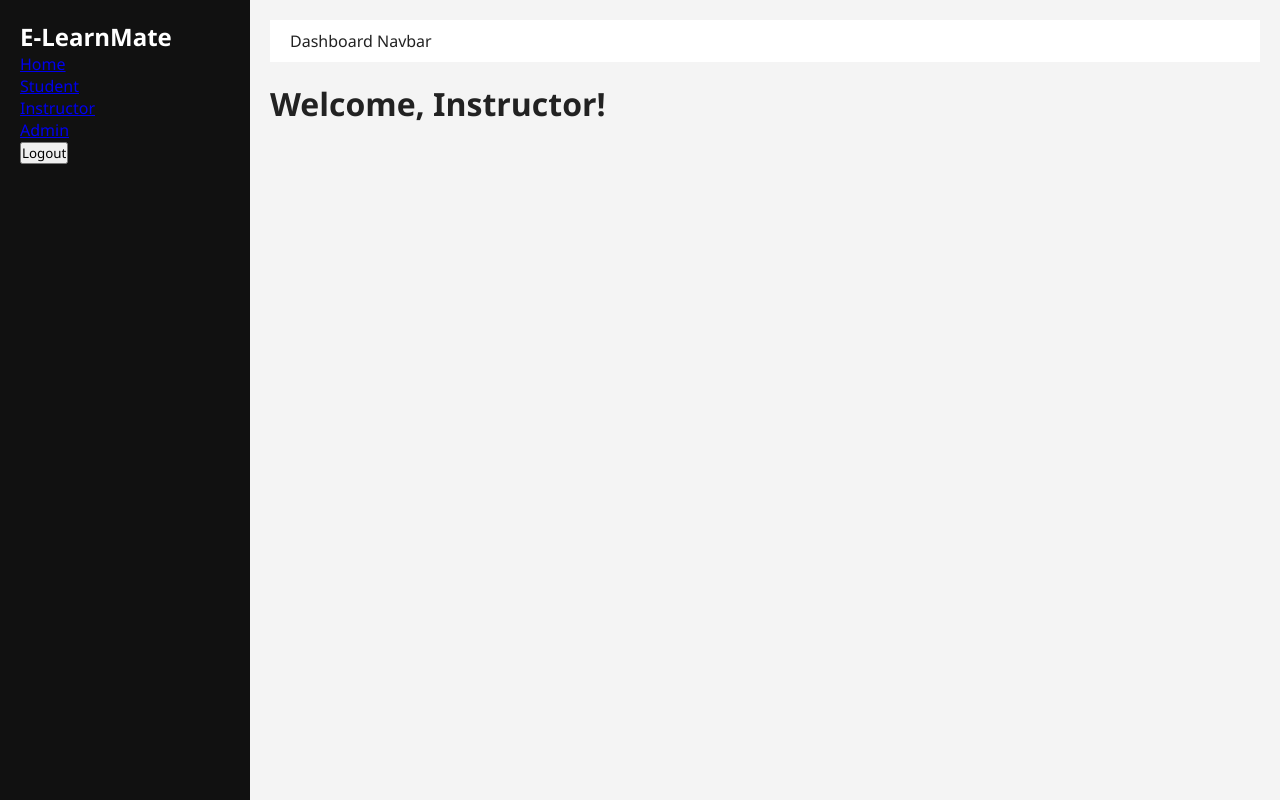
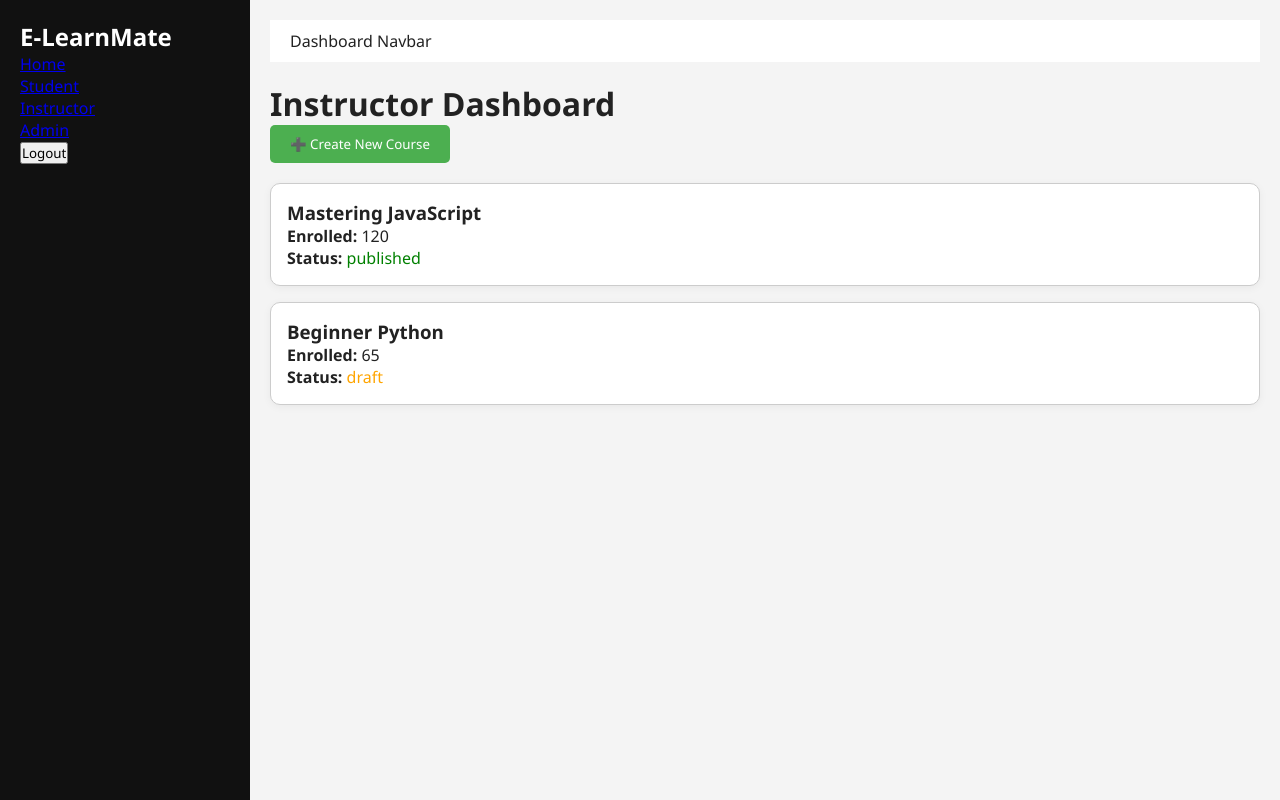
Before and after one commit to sahilwebdev21/E-LearnMate, a Next.js app in the folder frontend/: page /instructor in a window 1280 px wide. Built offline with nearby package versions, Linux system fonts and the light colour scheme.

Commit message:
`Instructor dashboard with course cards and create course button (static)`

```diff
--- /dev/null
+++ b/frontend/src/app/instructor/components/InstructorCourseCard.tsx
@@ -0,0 +1,28 @@
+'use client'
+
+import React from 'react'
+
+interface Props {
+  title: string
+  enrolledCount: number
+  status: 'published' | 'draft'
+}
+
+const InstructorCourseCard = ({ title, enrolledCount, status }: Props) => {
+  return (
+    <div style={{
+      border: '1px solid #ccc',
+      borderRadius: '10px',
+      padding: '16px',
+      marginBottom: '16px',
+      background: '#fff',
+      boxShadow: '0 2px 8px rgba(0,0,0,0.05)'
+    }}>
+      <h3>{title}</h3>
+      <p><strong>Enrolled:</strong> {enrolledCount}</p>
+      <p><strong>Status:</strong> <span style={{ color: status === 'published' ? 'green' : 'orange' }}>{status}</span></p>
+    </div>
+  )
+}
+
+export default InstructorCourseCard
--- a/frontend/src/app/instructor/page.tsx
+++ b/frontend/src/app/instructor/page.tsx
@@ -1,3 +1,34 @@
+import InstructorCourseCard from './components/InstructorCourseCard'
+
 export default function InstructorDashboard() {
-  return <h1>Welcome, Instructor!</h1>
+  const courses = [
+    { title: 'Mastering JavaScript', enrolledCount: 120, status: 'published' },
+    { title: 'Beginner Python', enrolledCount: 65, status: 'draft' }
+  ]
+
+  return (
+    <div>
+      <h1>Instructor Dashboard</h1>
+      <button style={{
+        padding: '10px 20px',
+        backgroundColor: '#4caf50',
+        color: 'white',
+        border: 'none',
+        borderRadius: '5px',
+        marginBottom: '20px',
+        cursor: 'pointer'
+      }}>
+        ➕ Create New Course
+      </button>
+
+      {courses.map((course, index) => (
+        <InstructorCourseCard
+          key={index}
+          title={course.title}
+          enrolledCount={course.enrolledCount}
+          status={course.status}
+        />
+      ))}
+    </div>
+  )
 }
```
